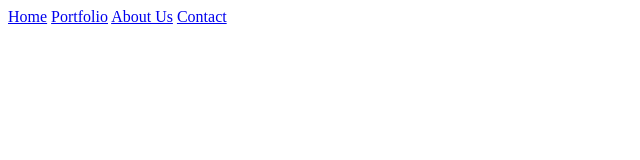
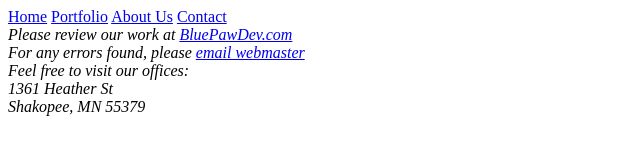
Before and after one commit to BluePawDev/sandbox-html, a plain HTML site: page index-html.html in a window 1280 px wide. Shown: the whole page, without its empty margins (0-640 px from the left). Drawn offline with Linux system fonts and the light colour scheme.

Commit message:
Add contact address, URL, and email

```diff
--- a/index-html.html
+++ b/index-html.html
@@ -22,6 +22,13 @@
     </section> <!-- End of .pageHeader -->
     <section class="pageFooter">
       <footer class="footer">
+        <address class="contact">
+          Please review our work at <a href="https://www.bluepawdev.com/">BluePawDev.com</a><br>
+          For any errors found, please <a href="mailto:webmaster@bluepawdev.com">email webmaster</a><br>
+          Feel free to visit our offices:<br>
+          1361 Heather St<br>
+          Shakopee, MN 55379<br>
+        </address> <!-- End of .contact -->
 
       </footer> <!-- End of .footer -->
     </section> <!-- End of .pageFooter -->
```
